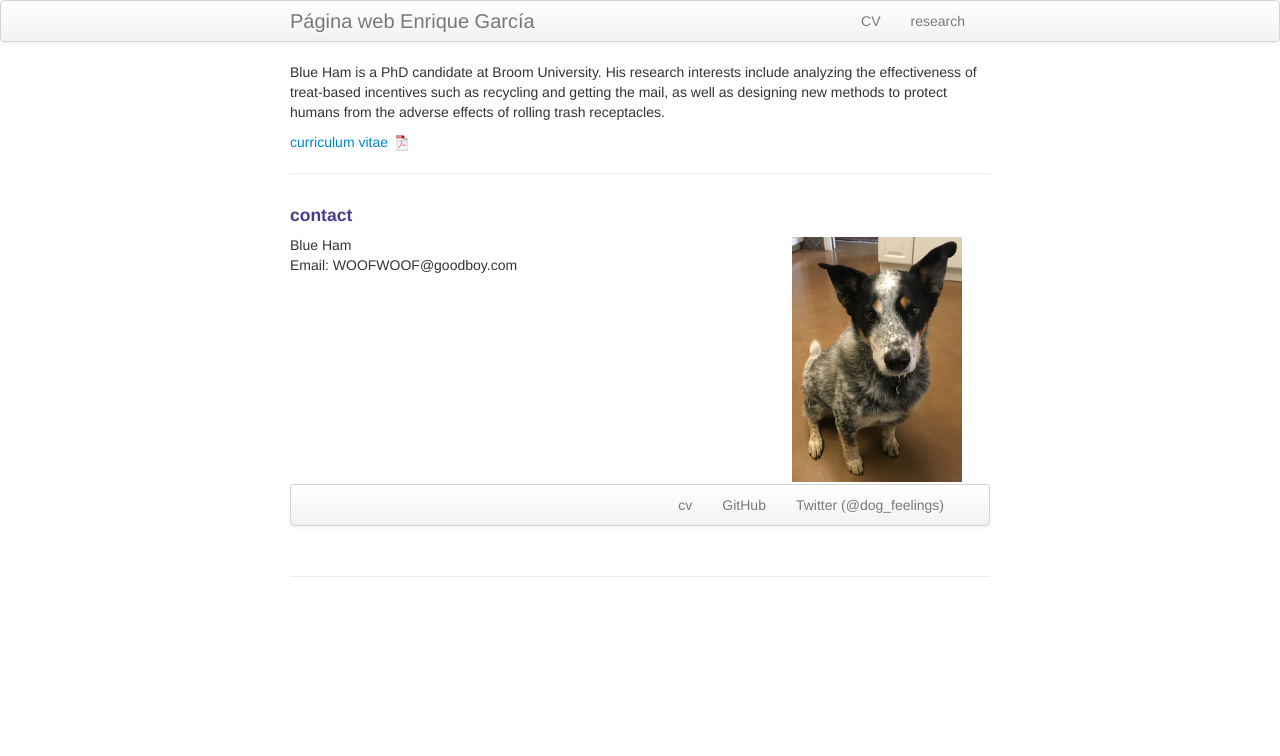
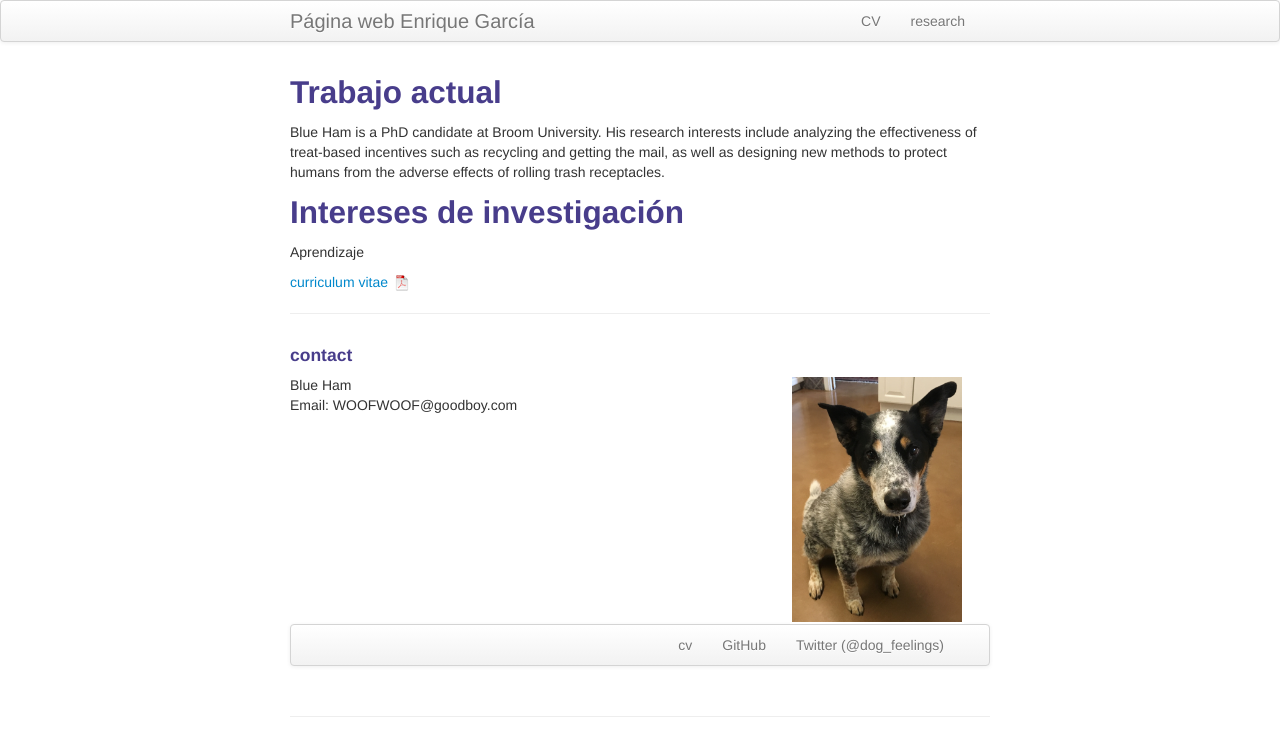
Before and after one commit to enriGarcia/enriGarcia.github.io, a Jekyll site: the page built from index.md, in a window 1280 px wide. Shown: the top 756 px of the page. Built offline with Jekyll 4.4.1, drawn with Linux system fonts in a browser that asks for light colours; some of the changed lines change nothing that is shown.

Commit message:
actualizacion del sitio

```diff
--- a/index.md
+++ b/index.md
@@ -1,11 +1,15 @@
 ---
 layout: frontpage
-title: Blue Ham
-description: Blue Ham is a PhD candidate at Broom University.
+title: Enrique García
+description: Enrique García es Profesor - Investigador en el Tecnológico de Estudios Superiores de Huixquilucan.
 keywords: Blue, Ham, treats, recycling, mail, being a good boy
 ---
 
+## Trabajo actual
 Blue Ham is a PhD candidate at Broom University. His research interests include analyzing the effectiveness of treat-based incentives such as recycling and getting the mail, as well as designing new methods to protect humans from the adverse effects of rolling trash receptacles.
+
+## Intereses de investigación
+Aprendizaje
 
 [curriculum vitae ![CV as pdf]({{ BASE_PATH }}/pages/icons16/pdf-icon.png)]({{ BASE_PATH }}/assets/CV.pdf)<br/>
 
```
